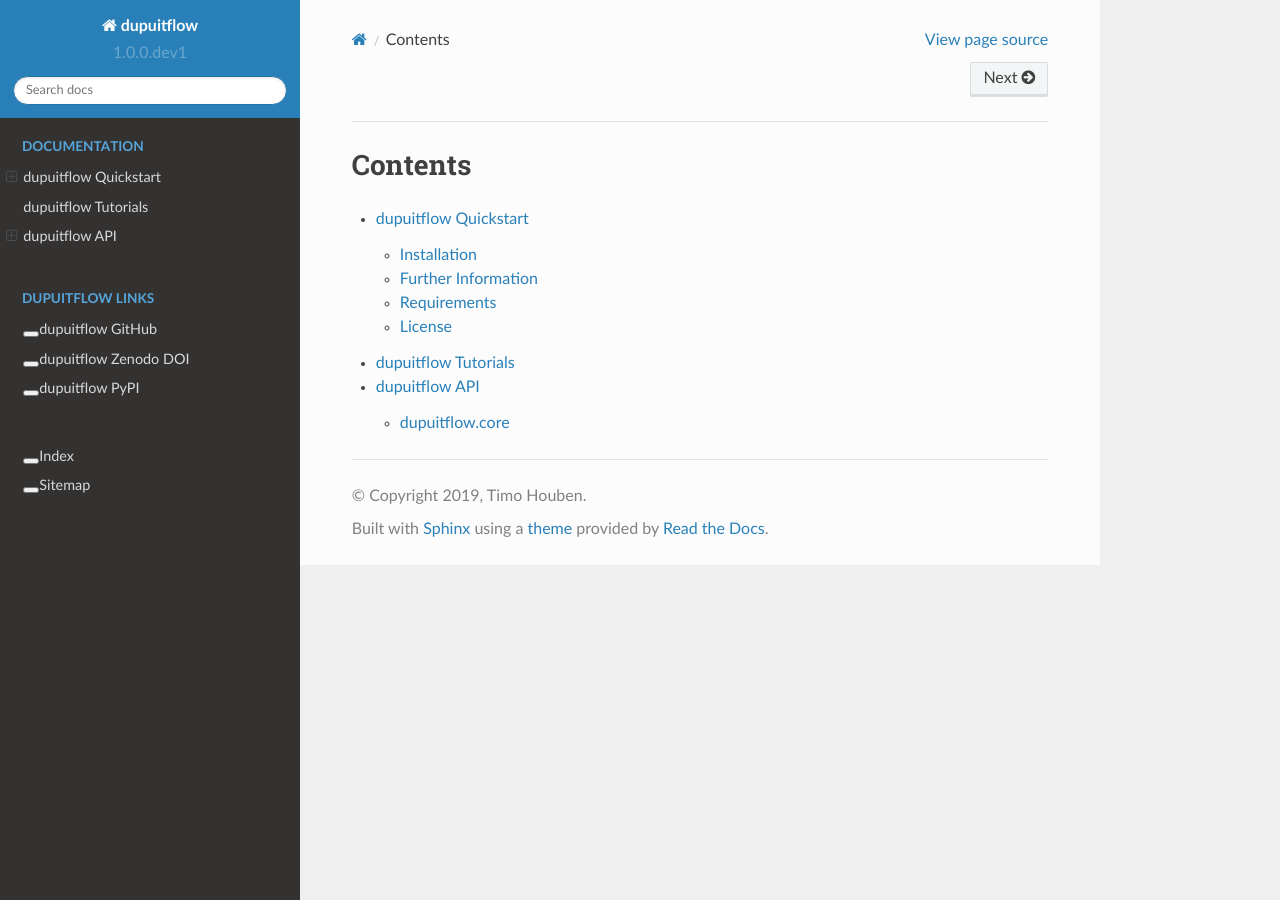
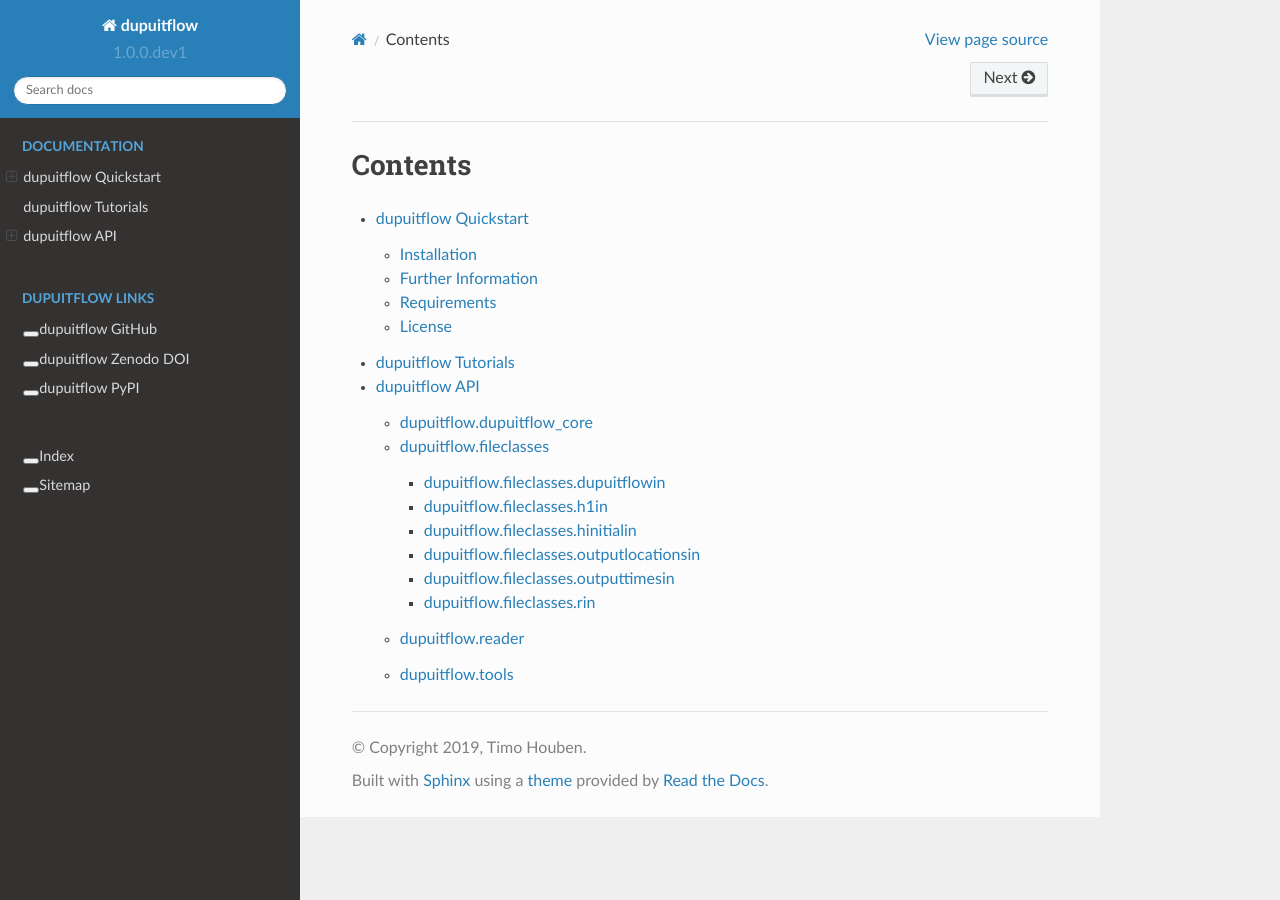
Before and after one commit to timohouben/dupuitflow, a Sphinx documentation site: the page built from docs/source/contents.rst, in a window 1280 px wide. Built offline with Sphinx 7.4.7 and the Read the Docs theme 2.0.0, drawn with Linux system fonts in a browser that asks for light colours; formulas are drawn with MathJax 3.

Commit message:
included the structure in the documentation

```diff
--- a/docs/source/core.rst
+++ b/docs/source/core.rst
@@ -1,5 +1,5 @@
 dupuitflow.core
-=================
+===============
 
 .. automodule:: dupuitflow.core
    :members:
--- /dev/null
+++ b/docs/source/dupuitflow_core.rst
@@ -0,0 +1,8 @@
+dupuitflow.dupuitflow_core
+==========================
+
+.. automodule:: dupuitflow.dupuitflow_core
+   :members:
+   :undoc-members:
+   :inherited-members:
+   :show-inheritance:
--- /dev/null
+++ b/docs/source/fileclasses.dupuitflowin.rst
@@ -0,0 +1,8 @@
+dupuitflow.fileclasses.dupuitflowin
+===================================
+
+.. automodule:: dupuitflow.fileclasses.dupuitflowin
+   :members:
+   :undoc-members:
+   :inherited-members:
+   :show-inheritance:
--- /dev/null
+++ b/docs/source/fileclasses.h1in.rst
@@ -0,0 +1,8 @@
+dupuitflow.fileclasses.h1in
+===========================
+
+.. automodule:: dupuitflow.fileclasses.h1in
+   :members:
+   :undoc-members:
+   :inherited-members:
+   :show-inheritance:
--- /dev/null
+++ b/docs/source/fileclasses.hinitialin.rst
@@ -0,0 +1,8 @@
+dupuitflow.fileclasses.hinitialin
+=================================
+
+.. automodule:: dupuitflow.fileclasses.hinitialin
+   :members:
+   :undoc-members:
+   :inherited-members:
+   :show-inheritance:
--- /dev/null
+++ b/docs/source/fileclasses.outputlocationsin.rst
@@ -0,0 +1,8 @@
+dupuitflow.fileclasses.outputlocationsin
+========================================
+
+.. automodule:: dupuitflow.fileclasses.outputlocationsin
+   :members:
+   :undoc-members:
+   :inherited-members:
+   :show-inheritance:
--- /dev/null
+++ b/docs/source/fileclasses.outputtimesin.rst
@@ -0,0 +1,8 @@
+dupuitflow.fileclasses.outputtimesin
+====================================
+
+.. automodule:: dupuitflow.fileclasses.outputtimesin
+   :members:
+   :undoc-members:
+   :inherited-members:
+   :show-inheritance:
--- /dev/null
+++ b/docs/source/fileclasses.rin.rst
@@ -0,0 +1,8 @@
+dupuitflow.fileclasses.rin
+==========================
+
+.. automodule:: dupuitflow.fileclasses.rin
+   :members:
+   :undoc-members:
+   :inherited-members:
+   :show-inheritance:
--- /dev/null
+++ b/docs/source/fileclasses.rst
@@ -0,0 +1,14 @@
+dupuitflow.fileclasses
+======================
+
+.. automodule:: dupuitflow.fileclasses
+
+.. toctree::
+   :hidden:
+
+   fileclasses.dupuitflowin.rst
+   fileclasses.h1in.rst
+   fileclasses.hinitialin.rst
+   fileclasses.outputlocationsin.rst
+   fileclasses.outputtimesin.rst
+   fileclasses.rin.rst
--- a/docs/source/package.rst
+++ b/docs/source/package.rst
@@ -11,4 +11,7 @@
 .. toctree::
    :hidden:
 
-   core.rst
+   dupuitflow_core.rst
+   fileclasses.rst
+   reader.rst
+   tools.rst
--- /dev/null
+++ b/docs/source/reader.rst
@@ -0,0 +1,7 @@
+dupuitflow.reader
+=================
+
+.. automodule:: dupuitflow.reader
+
+.. toctree::
+   :hidden:
--- /dev/null
+++ b/docs/source/tools.rst
@@ -0,0 +1,7 @@
+dupuitflow.tools
+================
+
+.. automodule:: dupuitflow.tools
+
+.. toctree::
+   :hidden:
```
